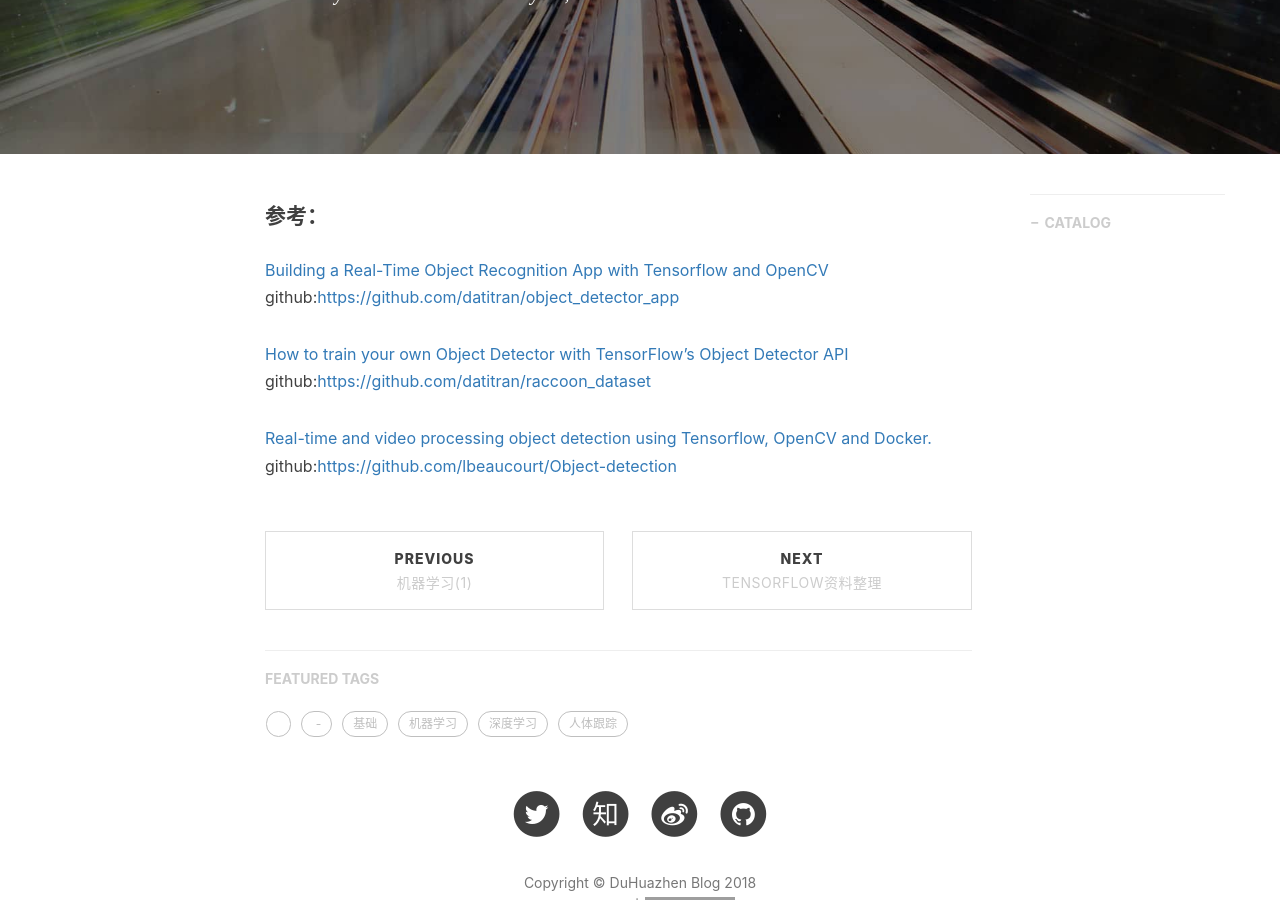
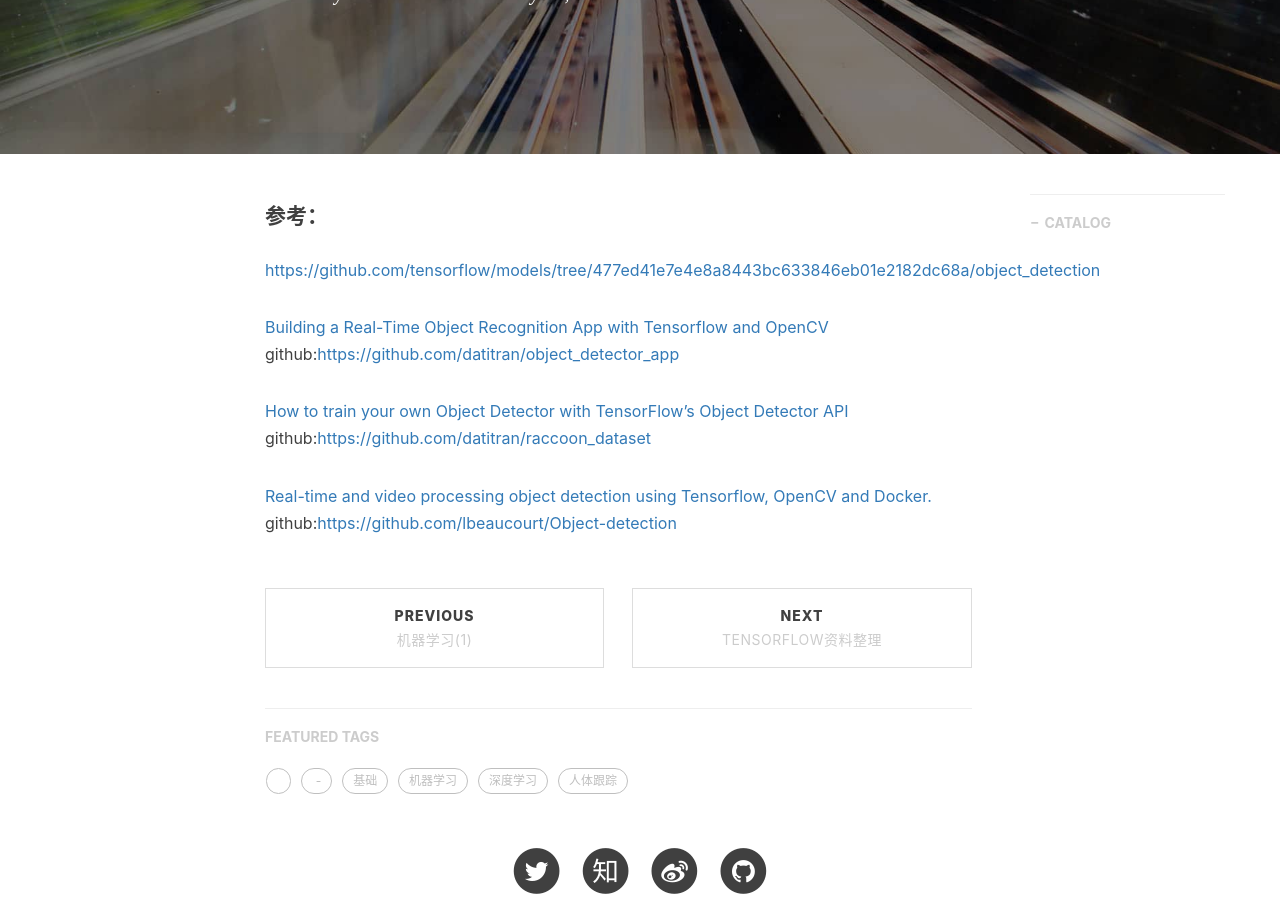
Before and after one commit to duhuazhen/duhuazhen.github.io, a Jekyll site: the page built from _posts/2018-3-25-object-detection.markdown, in a window 1280 px wide and 900 px high, scrolled down 424 px. Built offline with Jekyll 4.4.1, drawn with Linux system fonts in a browser that asks for light colours; nearby versions of some CDN libraries; comment, search, counter and statistics services are not loaded; some of the changed lines change nothing that is shown; grey boxes are pictures that could not be loaded.

Commit message:
Update 2018-3-25-object-detection.markdown

```diff
--- a/_posts/2018-3-25-object-detection.markdown
+++ b/_posts/2018-3-25-object-detection.markdown
@@ -11,6 +11,8 @@ tags:
 ---
 
 #### 参考：
+[https://github.com/tensorflow/models/tree/477ed41e7e4e8a8443bc633846eb01e2182dc68a/object_detection](https://github.com/tensorflow/models/tree/477ed41e7e4e8a8443bc633846eb01e2182dc68a/object_detection)
+
 [Building a Real-Time Object Recognition App with Tensorflow and OpenCV](https://towardsdatascience.com/building-a-real-time-object-recognition-app-with-tensorflow-and-opencv-b7a2b4ebdc32)
 github:[https://github.com/datitran/object_detector_app](https://github.com/datitran/object_detector_app)
 
```
